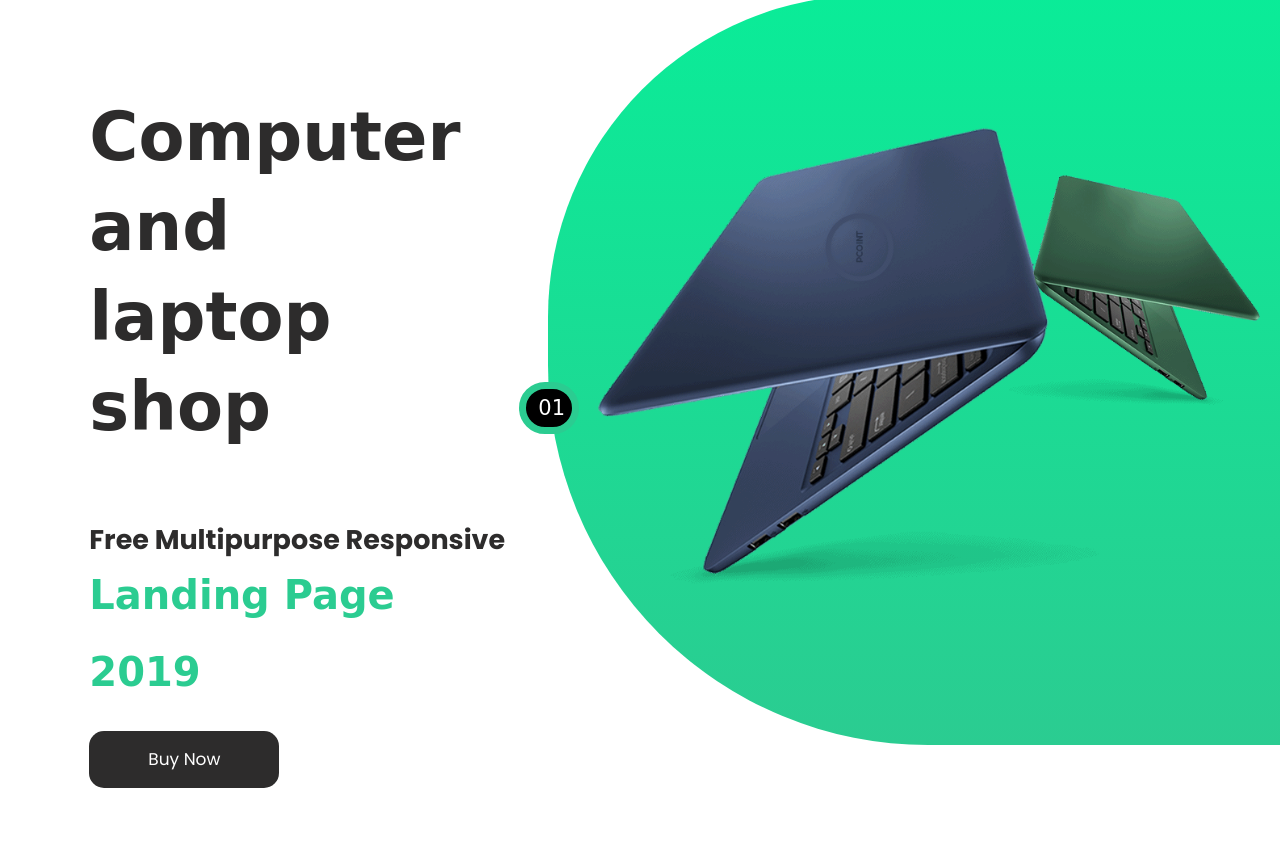
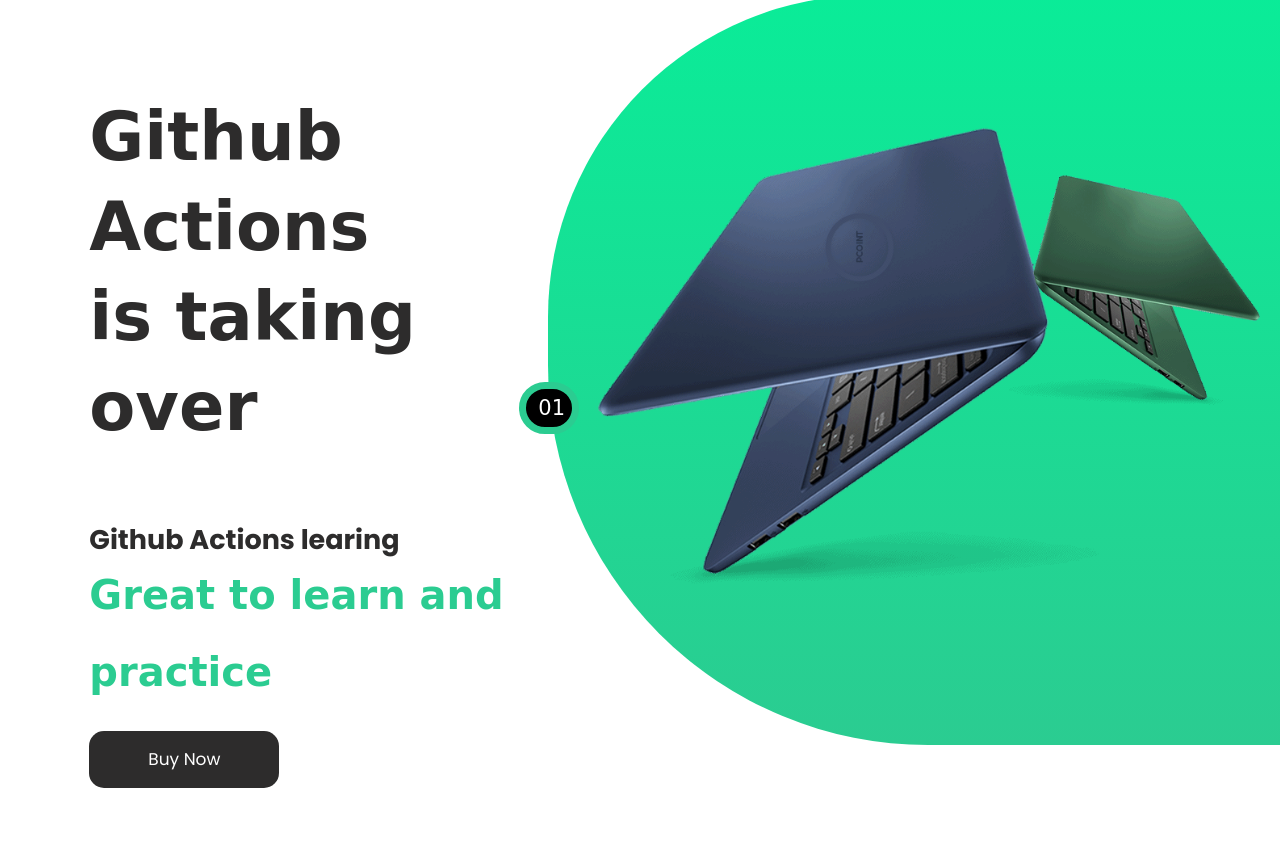
Before and after one commit to chiella01/Hosting-a-Static-Website-on-Github-Actions, a plain HTML site: page index.html in a window 1280 px wide. Shown: the part 98-952 px from the top of the page. Drawn offline with nearby package versions, Linux system fonts and the light colour scheme; a web font is replaced by a local one.

Commit message:
new commits

```diff
--- a/index.html
+++ b/index.html
@@ -86,9 +86,9 @@
                   <div class="row d_flex">
                      <div class="col-md-5">
                         <div class="text-bg">
-                           <h1>Computer and <br>laptop shop</h1>
-                           <strong>Free Multipurpose Responsive</strong>
-                           <span>Landing Page 2019</span>
+                           <h1>Github Actions <br>is taking over</h1>
+                           <strong>Github Actions learing</strong>
+                           <span>Great to learn and practice</span>
                            <a href="#">Buy Now</a>
                         </div>
                      </div>
@@ -314,8 +314,8 @@
                <div class="row">
                   <div class="col-md-6">
                      <div class="cont">
-                        <h3> <strong class="multi"> Free Multipurpose</strong><br>
-                           Responsive Landing Page 2019
+                        <h3> <strong class="multi"> My Github Actions practice</strong><br>
+                           Becoming a github Actions pro
                         </h3>
                      </div>
                   </div>
```
